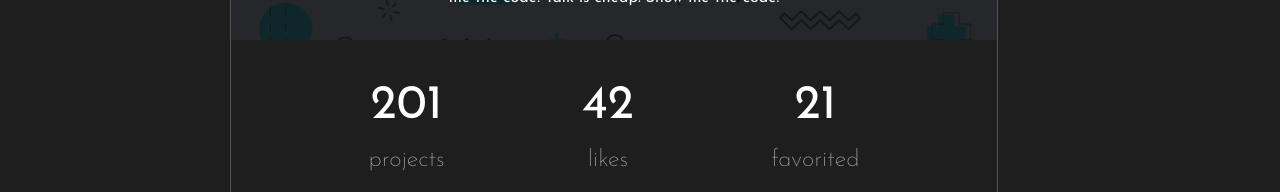
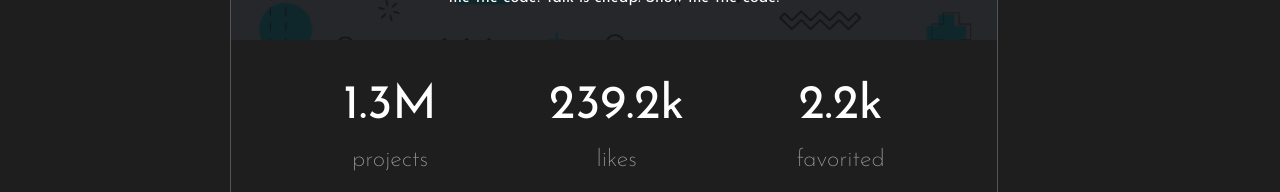
Before and after one commit to 18jad/code-with-me, a React (Create React App) app in the folder frontend/: page /profile in a window 1280 px wide. Shown: the part 344-536 px from the top of the page. Built offline with nearby package versions, Linux system fonts and the light colour scheme; the HTML template or start-up script is replaced by a standard one.

Commit message:
[Frontend | Views]: Formatted numbers in stats card

```diff
--- a/frontend/src/views/Profile.jsx
+++ b/frontend/src/views/Profile.jsx
@@ -11,6 +11,7 @@ import {
   UserFocus,
 } from "phosphor-react";
 import { useState } from "react";
+import formatNumber from "utils/FormatNumber";
 import { tw } from "utils/TailwindComponent";
 import styles from "./styles/Profile.module.scss";
 
@@ -167,9 +168,9 @@ const Profile = () => {
 
         {/* Stats Info */}
         <div className={styles.statsWrapper}>
-          <StatsCard count={201} text='projects' />
-          <StatsCard count={42} text='likes' />
-          <StatsCard count={21} text='favorited' />
+          <StatsCard count={formatNumber(1304324, 1)} text='projects' />
+          <StatsCard count={formatNumber(239183, 1)} text='likes' />
+          <StatsCard count={formatNumber(2193, 1)} text='favorited' />
         </div>
 
         {/* Section Switcher */}
```
